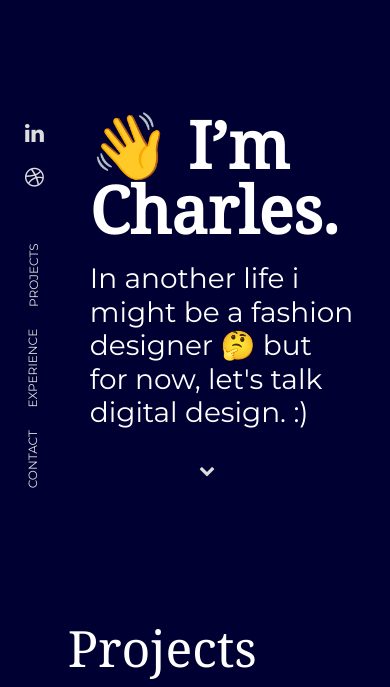
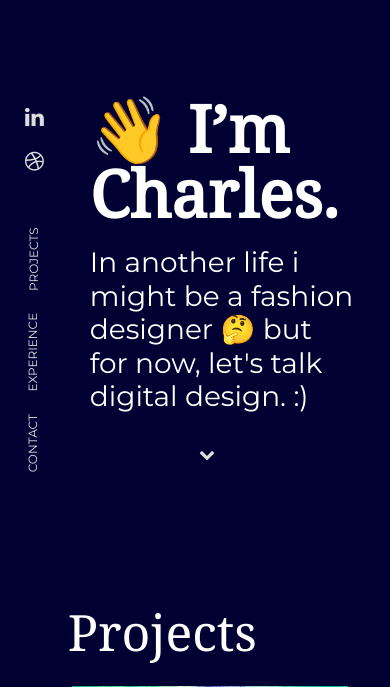
Before and after one commit to buikedim/my-portfolio, a PHP site: page /index.html in a window 390 px wide. Shown: the top 687 px of the page. Run offline with PHP 8.4, Linux system fonts and the light colour scheme; some libraries are stand-ins or nearby versions; some web fonts are replaced.

Commit message:
modified

```diff
--- a/css/portfolio.css
+++ b/css/portfolio.css
@@ -316,7 +316,7 @@ background:white;
 		font-size: 3.5rem;
 	}
 	.section-one{
-		margin-top: 2rem;
+		margin-top: 1rem;
 		padding-left: 10%;
 	}
 	.header1, #blurb{
@@ -331,7 +331,7 @@ background:white;
 	}
 	.social-icons-main{
 		position: fixed;
-		margin-top: 7rem;
+		margin-top: 6rem;
 	}
 /*.btn-custom{
 display: none;
```
